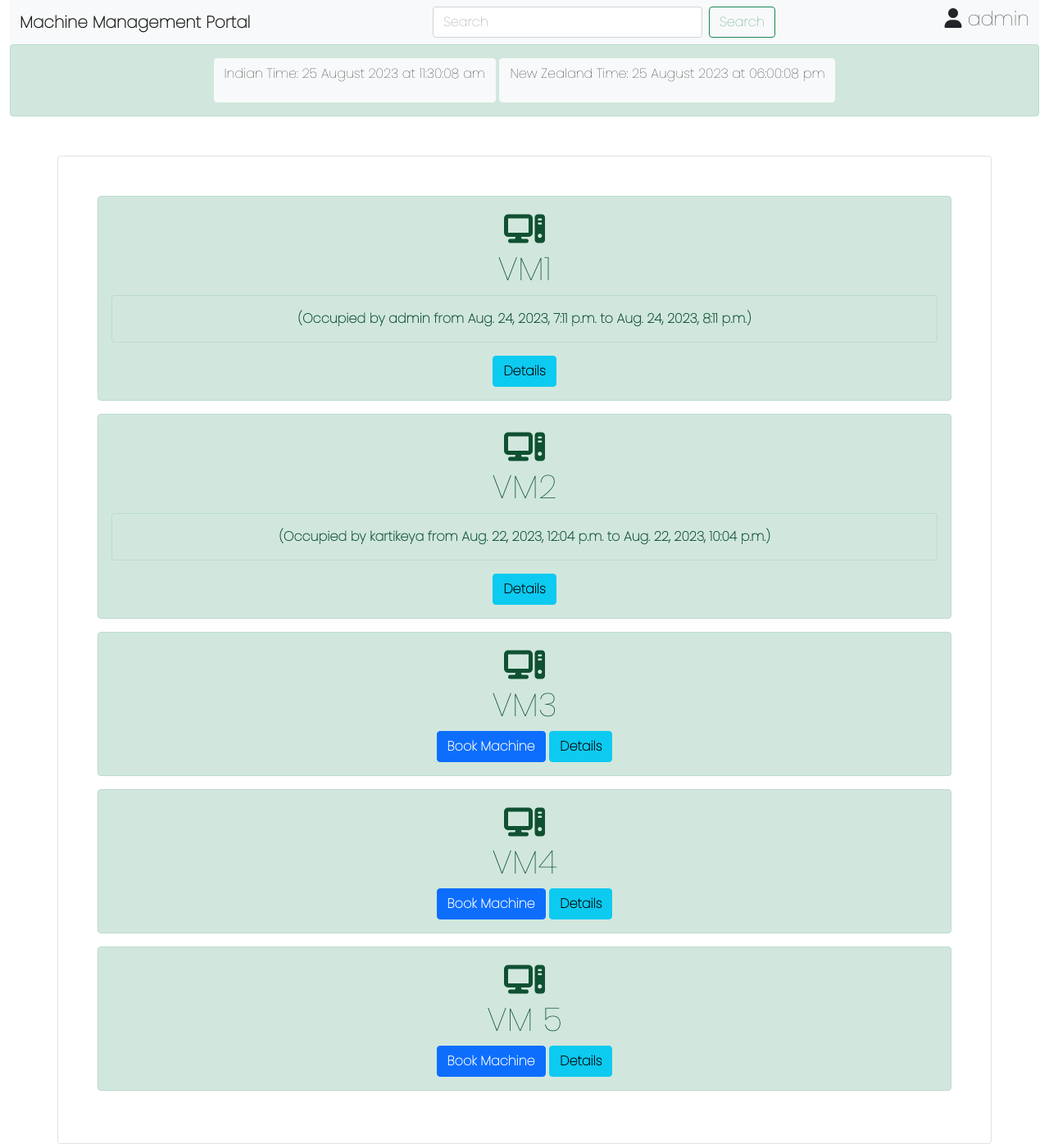
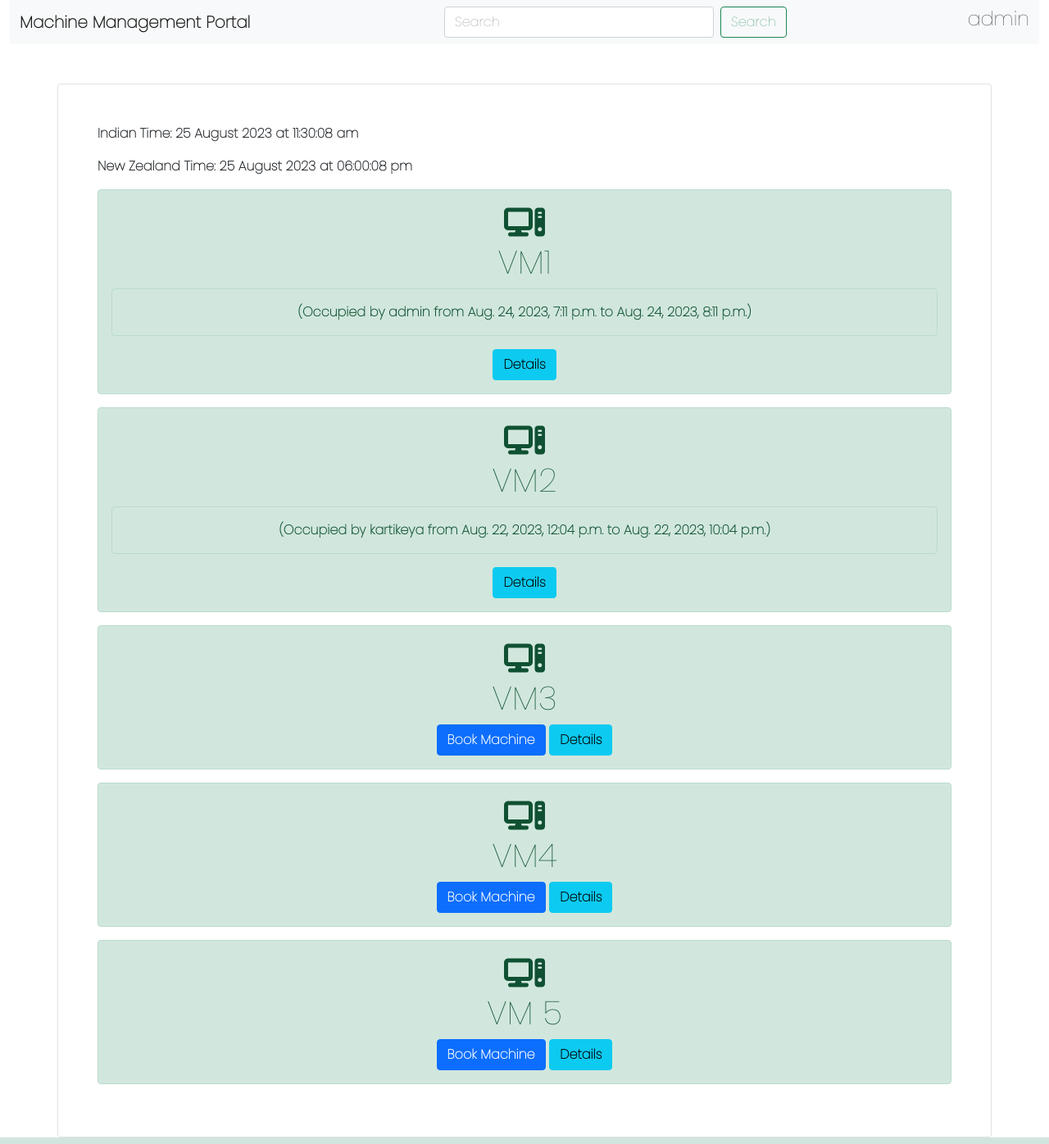
Before and after one commit to kartikeymahajan/machine_management, a Django app: page / in a window 1280 px wide. Shown: the whole page at 82% size. Run offline with Django 4.2, Linux system fonts and the light colour scheme; a user stored in the database is signed in; data comes from the database, SQL or seed files in the repository; both versions use the stored data as it was after the commit.

Commit message:
some backent work

```diff
--- a/mysite/machines/templates/machines/machine_list.html
+++ b/mysite/machines/templates/machines/machine_list.html
@@ -30,13 +30,10 @@
 
 
 
-
-
     {% block content %}
     <div class = "container-fluid">
         <nav class="navbar navbar-expand-lg navbar-light bg-light">
             <div class="container-fluid">
-
 
               <div class = "navbar-float-left"><a class="navbar-brand" href="#"><b>Machine Management Portal</b></a></div>
 
@@ -47,40 +44,22 @@
                   <button class="btn btn-outline-success" type="submit">Search</button>
                 </form>
               </div>
-              <div><h4> <i class="fa-solid fa-user"></i> {{ request.user }}</h4></div>
-
+              <div><h4>{{ request.user }}</h4></div>
             </div>
-
         </nav>
-
-
         <main >
-
-                 <div class="alert alert-success text-center mb-3 ">
-            <button type="button" class="btn btn-light "><p>Indian Time: <span id="indianTimeAndDate"></span></p>
-
-                 </button>
-        <button type="button" class="btn btn-light  ">
-                <p>New Zealand Time: <span id="newZealandTime"></span></p>
-                 <span id="newZealandTime"></span></p></button>
-                 </div>
-
             <b>
              <div class="container mt-5 p-5 border rounded">
-
+                <p>Indian Time: <span id="indianTimeAndDate"></span></p>
+                <p>New Zealand Time: <span id="newZealandTime"></span></p>
+                 <span id="newZealandTime"></span></p>
 
                 {% for machine in machines %}
                     <div class = "machines_list">
 
                          <div class="alert alert-success text-center mb-3 ">
 
-
-
-
                             <h1><i class="fa-solid fa-computer"></i>  <br>  {{ machine.name }}</h1>
-
-
-
 
                         {% if machine.status %}
 
@@ -160,10 +139,5 @@
         setInterval(updateNewZealandTime, 1000); // Update every second
     </script>
 
-
-
-
-
-
 </body>
 </html>
--- a/mysite/machines/views.py
+++ b/mysite/machines/views.py
@@ -7,6 +7,7 @@
 from django.shortcuts import redirect, get_object_or_404
 from django. contrib import messages
 from django.urls import reverse
+from django.core.mail import send_mail
 
 
 @login_required
@@ -16,8 +17,6 @@
 
 @login_required
 def machine_detail(request, machine_id):
-    # machine = Machine.objects.get(pk=machine_id)
-    # return render(request, 'machines/machine_detail.html', {'machine': machine})
     machine = get_object_or_404(Machine, pk=machine_id)
 
     # Check if the user is authenticated
@@ -35,23 +34,7 @@
     }
 
     return render(request, 'machines/machine_detail.html', context)
-    # user_can_free = False  # Initialize a variable to check if the user can free the machine
 
-    # if request.user.is_authenticated:
-    #     # Check if there's an active booking by the user for this machine
-    #     user_booking = Booking.objects.filter(machine=machine, user=request.user, end_time__gte=timezone.now()).first()
-    #     if user_booking:
-    #         user_can_free = True
-    # else:
-    #     messages.info(request, "You need to log in to free this machine.")
-
-    # print(f"user_can_free: {user_can_free}")  # Add this line for debugging
-    # context = {
-    #     'machine': machine,
-    #     'user_can_free': user_can_free,  # Pass the variable to the template
-    # }
-
-    # return render(request, 'machines/machine_detail.html', context)
 
 @login_required
 def book_machine(request, machine_id):
@@ -88,25 +71,12 @@
     else:
         messages.error(request, "You do not have permission to unbook this machine.")
 
-    # return redirect('machine_list')
-    # return redirect(reverse('unbook_machine', args=[machine.id]))
     return render(request, 'unbook_machine.html', {'machine': machine, 'booking_form': unbook_machine})
 
-    # machine = get_object_or_404(Machine, pk=machine_id)
+def send_notification_email(user_email, machine_name):
+    subject = 'Machine Booking Reminder'
+    message = f'Dear User,\n\nYour booking for {machine_name} has ended. Please free the machine if you are done using it.'
+    from_email = 'kartikeymahajan321@gmail.com'  # Use the same email configured in settings.py
+    recipient_list = [user_email]
 
-    # # Check if there's an active booking for this machine
-    # booking = machine.booking_set.filter(end_time__gte=timezone.now()).first()
-
-    # if booking:
-    #     if request.user == booking.user or request.user.is_superuser:
-    #         # Delete the booking and update the machine status
-    #         booking.delete()
-    #         machine.status = True
-    #         machine.save()
-    #         messages.success(request, "You have successfully unbooked the machine.")
-    #     else:
-    #         messages.error(request, "You do not have permission to unbook this machine.")
-    # else:
-    #     messages.error(request, "No booking found to unbook.")
-
-    # return redirect(reverse('machine_detail', args=[machine.id]))
+    send_mail(subject, message, from_email, recipient_list)
--- a/mysite/mysite/settings.py
+++ b/mysite/mysite/settings.py
@@ -132,5 +132,5 @@
 EMAIL_HOST = 'smtp.gmail.com'
 EMAIL_PORT = 587
 EMAIL_USE_TLS = True
-EMAIL_HOST_USER = 'your_email@gmail.com'  # Your Gmail address
-EMAIL_HOST_PASSWORD = 'your_password'     # Your Gmail password or an app password
+EMAIL_HOST_USER = 'kartikeymahajan321@gmail.com'  # Your Gmail address
+EMAIL_HOST_PASSWORD = 'ubcdwhdsqlgkgtqg'     # Your Gmail password or an app password
```
Also changed, not shown: mysite/db.sqlite3.
